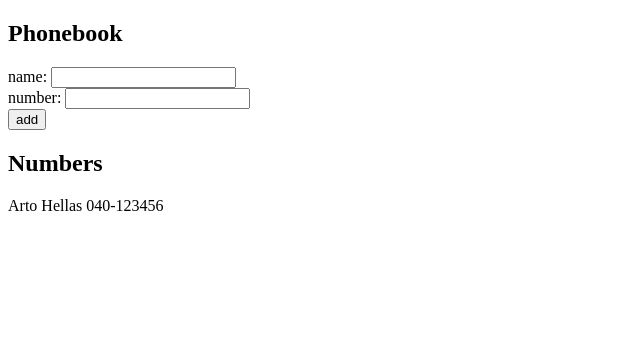
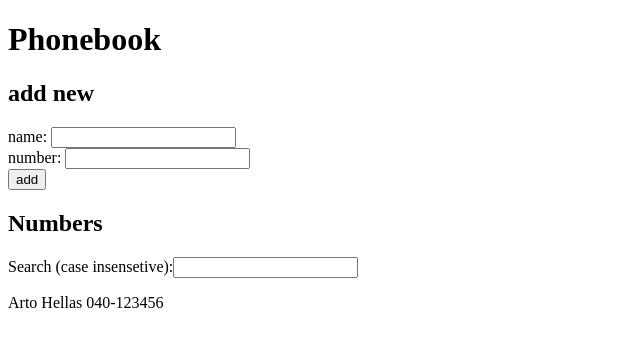
Before and after one commit to Heir-of-God/fullstack-course, a React (Vite) app in the folder part2/exercises/phonebook/: page / in a window 1280 px wide. Shown: the top 346 px of the page, without its empty margins (0-640 px from the left). Built offline with nearby package versions, Linux system fonts and the light colour scheme; the HTML template or start-up script is replaced by a standard one.

Commit message:
feat: search functionality, completed exercise 2.9

```diff
--- a/part2/exercises/phonebook/src/App.jsx
+++ b/part2/exercises/phonebook/src/App.jsx
@@ -6,6 +6,7 @@ const App = () => {
   ]);
   const [newName, setNewName] = useState("");
   const [newNumber, setNewNumber] = useState("");
+  const [filterValue, setFilterValue] = useState("");
 
   function handleNewNameSubmission(event) {
     event.preventDefault();
@@ -29,9 +30,18 @@ const App = () => {
     setNewNumber(event.target.value);
   }
 
+  function handleFilterValueChange(event) {
+    setFilterValue(event.target.value);
+  }
+
+  const personsToShow = persons.filter((person) => {
+    return person.name.toLowerCase().includes(filterValue.toLowerCase());
+  });
+
   return (
     <div>
-      <h2>Phonebook</h2>
+      <h1>Phonebook</h1>
+      <h2>add new</h2>
       <form onSubmit={handleNewNameSubmission}>
         <div>
           name: <input value={newName} onChange={handleNewNameChange} />
@@ -44,7 +54,11 @@ const App = () => {
         </div>
       </form>
       <h2>Numbers</h2>
-      {persons.map((person) => {
+      <div>
+        Search (case insensetive):
+        <input value={filterValue} onChange={handleFilterValueChange} />
+      </div>
+      {personsToShow.map((person) => {
         return (
           <p key={person.name}>
             {person.name} {person.number}
```
